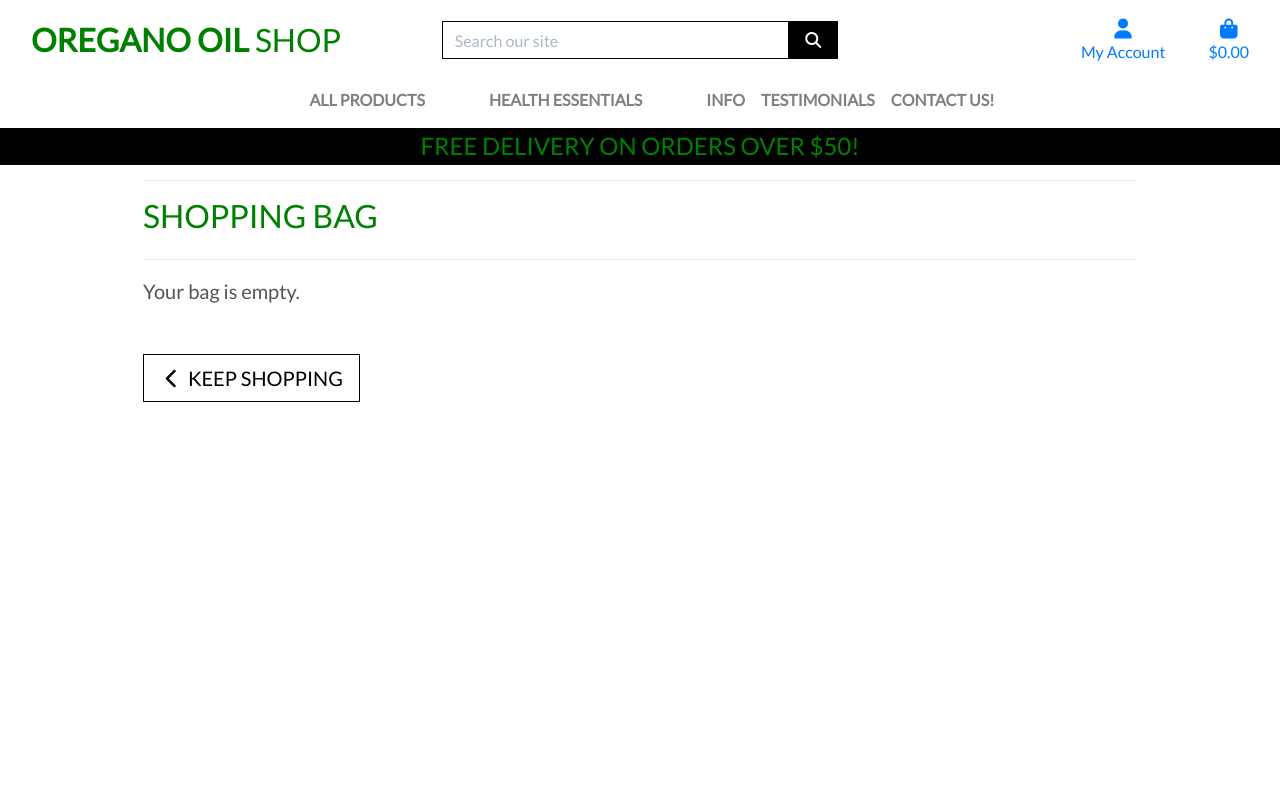
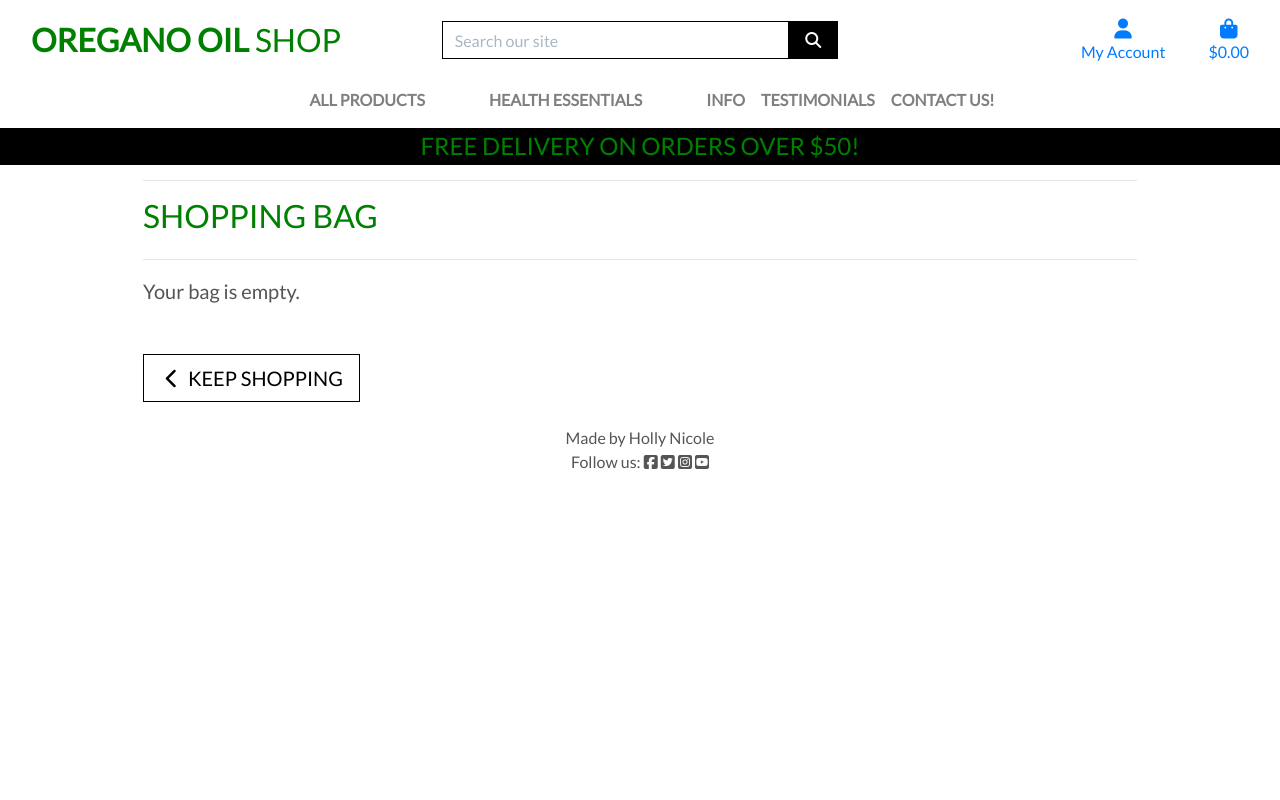
Before and after one commit to hnjw-png/oregano-oil, a Django app: page /bag/ in a window 1280 px wide. Run offline with Django 3.2, Linux system fonts and the light colour scheme; some libraries are stand-ins or nearby versions.

Commit message:
add footer and facebook icon

```diff
--- a/templates/base.html
+++ b/templates/base.html
@@ -143,7 +143,17 @@
         $('.toast').toast('show');
     </script>
     {% endblock %}
+ <!-- Footer -->
+ <footer class="footer mt-auto py-3 dark-bg">
+    <p class="m-0 text-center text-black">Made by Holly Nicole</p>
+    <p class="m-0 text-center text-black">Follow us:
+        <i class="fab fa-facebook-square ms-3" target="_blank" href = "https://www.facebook.com/profile.php?id=61554225426724" ></i>
+        <i class="fab fa-twitter-square ms-3" ></i>
+        <i class="fab fa-instagram-square ms-3"></i>
+        <i class="fab fa-youtube-square ms-3"></i></p>
+</footer>
 
+</html>
 
   </body>
 </html>
--- a/templates/includes/mobile_top_header.html
+++ b/templates/includes/mobile_top_header.html
@@ -32,7 +32,7 @@
             {% if request.user.is_superuser %}
                 <a href="{% url 'add_product' %}" class="dropdown-item">Product Management</a>
             {% endif %}
-            <a href="" class="dropdown-item">My Profile</a>
+            <a href="{% url 'profile' %}" class="dropdown-item">My Profile</a>
             <a href="{% url 'account_logout' %}" class="dropdown-item">Logout</a>
         {% else %}
             <a href="{% url 'account_signup' %}" class="dropdown-item">Register</a>
```
